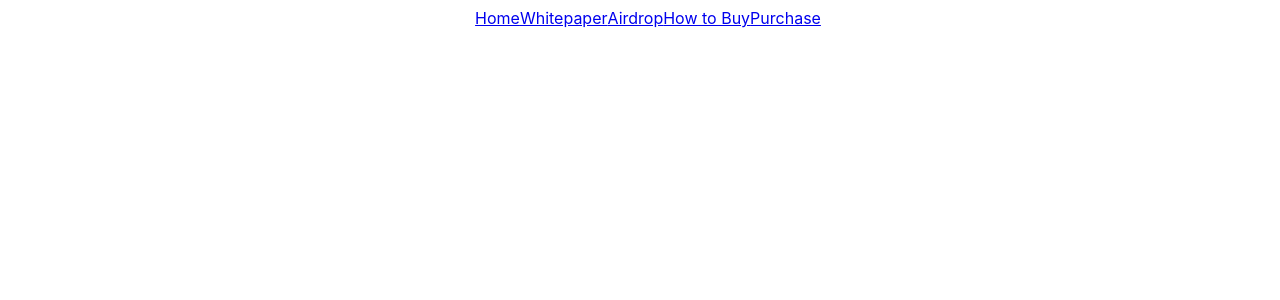
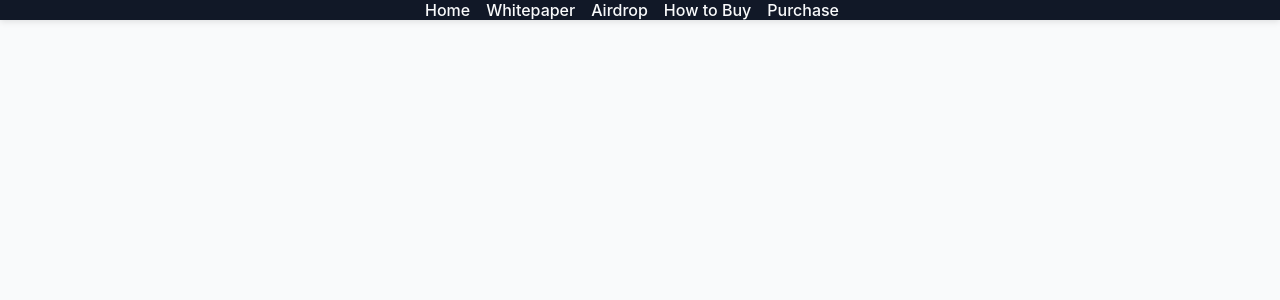
Before and after one commit to good12343/good, a React (Vite) app in the folder frep-frontend/: page / in a window 1280 px wide. Shown: the top 300 px of the page. Built offline with nearby package versions, Linux system fonts and the light colour scheme; what @solana/wallet-adapter-react, @solana/wallet-adapter-react-ui, @solana/web3.js would draw is missing.

Commit message:
important

```diff
--- a/frep-frontend/src/App.css
+++ b/frep-frontend/src/App.css
@@ -8,26 +8,109 @@ html {
   /* Font family */
   body {
     font-family: 'Inter', sans-serif;
+      margin: 0;
+        padding: 0;
+          background-color: #f9fafb; /* Light bg */
+            color: #111827; /* Dark text */
+            }
+
+            /* Dark mode */
+            .dark body {
+              background-color: #111827;
+                color: #f9fafb;
                 }
 
                 /* Wallet button fixes (from wallet-adapter-ui) */
                 .wallet-adapter-button {
                   border-radius: 9999px !important;
-                                      padding: 10px 16px !important;
+                    padding: 10px 20px !important;
                       font-weight: 600 !important;
+                        transition: all 0.2s ease-in-out;
                         }
 
                         .wallet-adapter-button:hover {
                           opacity: 0.9;
-                                                                                              transition: all 0.2s ease-in-out;
+                            transform: translateY(-1px);
+                            }
+
+                            /* Header / nav */
+                            header.nav {
+                              background-color: #111827; /* Dark bg */
+                                color: #f9fafb;
+                                  position: fixed;
+                                    top: 0;
+                                      width: 100%;
+                                        z-index: 50;
+                                          box-shadow: 0 2px 6px rgba(0, 0, 0, 0.1);
+                                          }
+
+                                          header.nav nav a {
+                                            color: #f9fafb;
+                                              text-decoration: none;
+                                                font-weight: 500;
+                                                  margin-right: 1rem;
+                                                    transition: color 0.2s;
+                                                    }
+
+                                                    header.nav nav a:hover {
+                                                      color: #3b82f6; /* Blue hover */
                                                       }
 
                                                       /* Card shadow + hover */
                                                       .card {
                                                         transition: transform 0.2s, box-shadow 0.2s;
+                                                          background-color: #fff;
+                                                            border-radius: 12px;
+                                                              padding: 1.5rem;
+                                                                box-shadow: 0 2px 12px rgba(0, 0, 0, 0.05);
                                                                 }
 
                                                                 .card:hover {
                                                                   transform: translateY(-3px);
-                                                                                                                                                                                                                              box-shadow: 0px 8px 24px rgba(0, 0, 0, 0.15);
+                                                                    box-shadow: 0 8px 24px rgba(0, 0, 0, 0.15);
                                                                     }
+
+                                                                    /* Input fields */
+                                                                    input[type="number"], input[type="text"] {
+                                                                      width: 100%;
+                                                                        padding: 0.75rem 1rem;
+                                                                          border: 1px solid #d1d5db;
+                                                                            border-radius: 8px;
+                                                                              font-size: 1rem;
+                                                                                transition: border-color 0.2s, box-shadow 0.2s;
+                                                                                }
+
+                                                                                input[type="number"]:focus, input[type="text"]:focus {
+                                                                                  outline: none;
+                                                                                    border-color: #3b82f6;
+                                                                                      box-shadow: 0 0 0 3px rgba(59, 130, 246, 0.2);
+                                                                                      }
+
+                                                                                      /* Buttons */
+                                                                                      button {
+                                                                                        cursor: pointer;
+                                                                                          font-weight: 600;
+                                                                                            border-radius: 8px;
+                                                                                              padding: 0.75rem 1rem;
+                                                                                                transition: all 0.2s ease-in-out;
+                                                                                                }
+
+                                                                                                button:disabled {
+                                                                                                  cursor: not-allowed;
+                                                                                                    opacity: 0.6;
+                                                                                                    }
+
+                                                                                                    /* Utility spacing */
+                                                                                                    .mb-4 { margin-bottom: 1rem; }
+                                                                                                    .mb-6 { margin-bottom: 1.5rem; }
+                                                                                                    .mb-8 { margin-bottom: 2rem; }
+                                                                                                    .p-4 { padding: 1rem; }
+                                                                                                    .p-6 { padding: 1.5rem; }
+                                                                                                    .pt-24 { padding-top: 6rem; }
+
+                                                                                                    /* Flex utilities */
+                                                                                                    .flex { display: flex; }
+                                                                                                    .flex-col { flex-direction: column; }
+                                                                                                    .items-center { align-items: center; }
+                                                                                                    .justify-center { justify-content: center; }
+                                                                                                    .gap-4 { gap: 1rem; }
```
Lines whose indentation alone changed are shown as unchanged.
